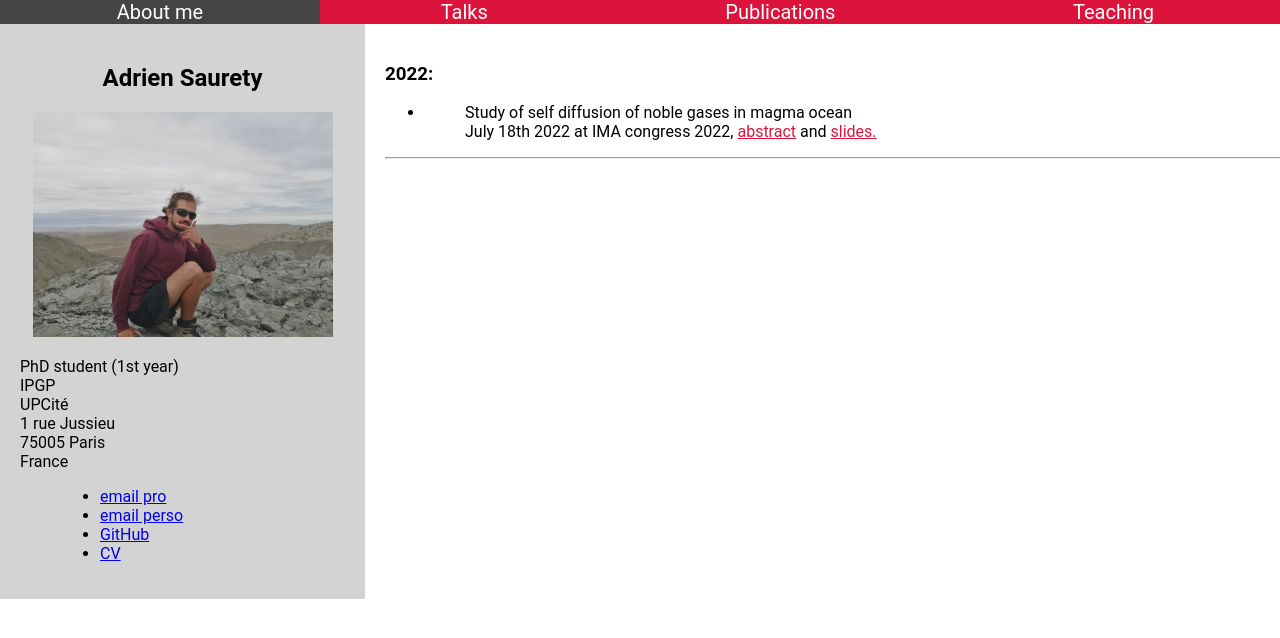
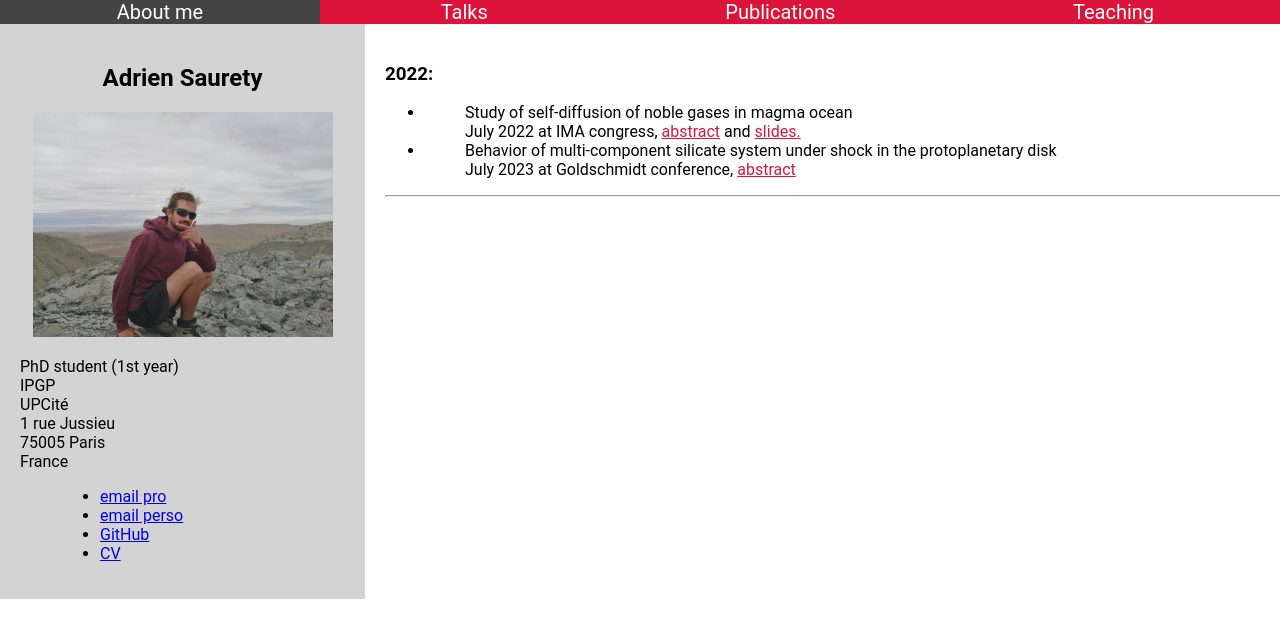
Before and after one commit to adriensaurety/adriensaurety.github.io, a Jekyll site: the page built from talk.html, in a window 1280 px wide. Shown: the top 638 px of the page. Built offline with Jekyll 4.4.1, drawn with Linux system fonts in a browser that asks for light colours.

Commit message:
Update talk.html

```diff
--- a/talk.html
+++ b/talk.html
@@ -32,9 +32,12 @@ title: Adrien Saurety
 
 		<p><h3> 2022: </h3></p>
 	<ul>
-    <li> <dd>Study of self diffusion of noble gases in magma ocean</dd>
-     <dd> July 18th 2022 at IMA congress 2022, <a style="color:#dc143c" href="abstract_IMA_2022.pdf" target="_blank">abstract</a> and <a style="color:#dc143c" href="IMA_talk_2022.pdf" target="_blank">slides.</a></dd>
+    <li> <dd>Study of self-diffusion of noble gases in magma ocean</dd>
+     <dd> July 2022 at IMA congress, <a style="color:#dc143c" href="abstract_IMA_2022.pdf" target="_blank">abstract</a> and <a style="color:#dc143c" href="IMA_talk_2022.pdf" target="_blank">slides.</a></dd>
     </li>
+<li><dd>  Behavior of multi-component silicate system under shock in the protoplanetary disk  </dd>
+	<dd> July 2023 at Goldschmidt conference,  <a style="color:#dc143c" href="abstract_goldschmitt_2023-3.pdf" target="_blank">abstract</a>  </dd>
+</li>
   </ul>
 
 
```
